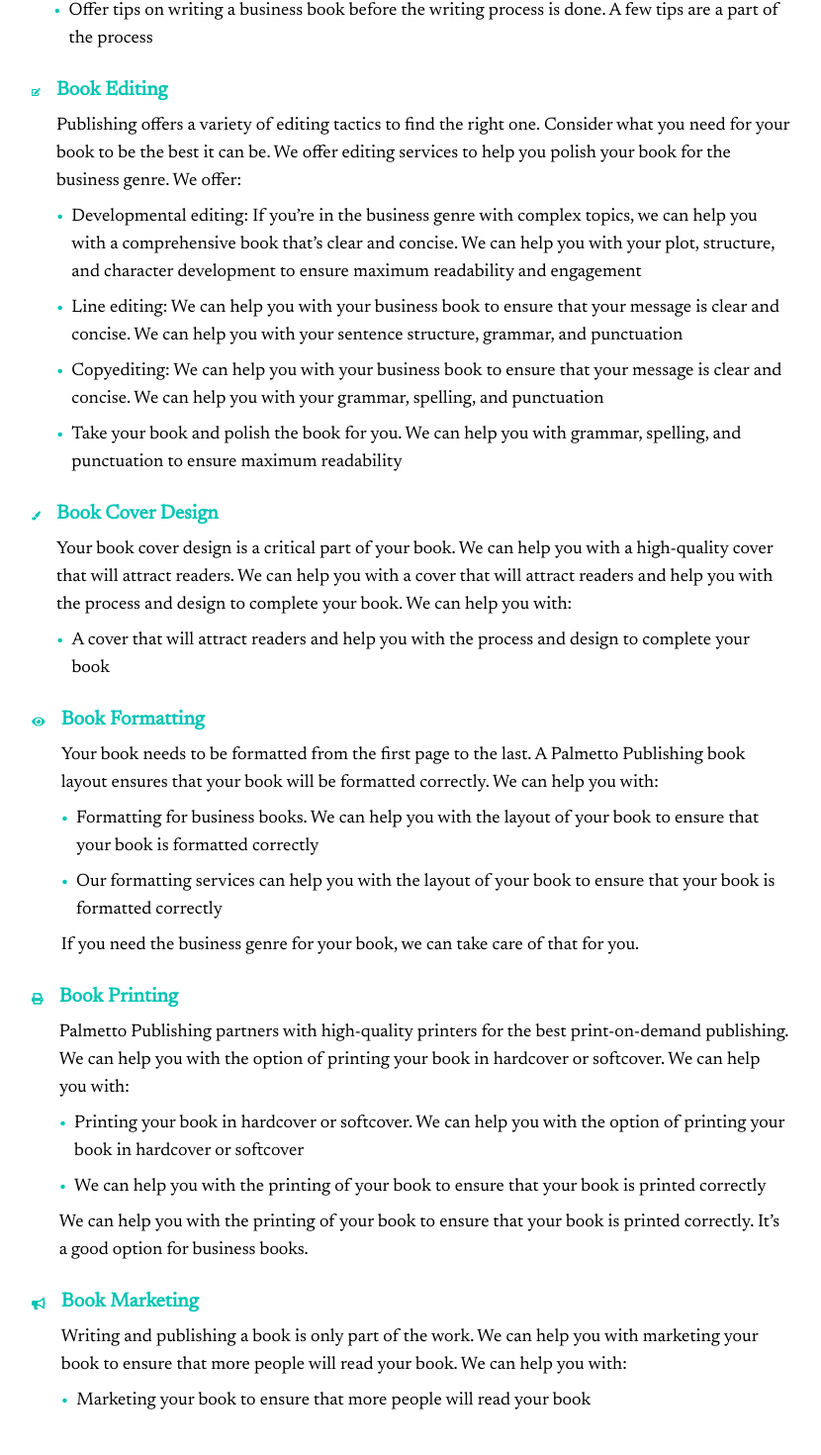
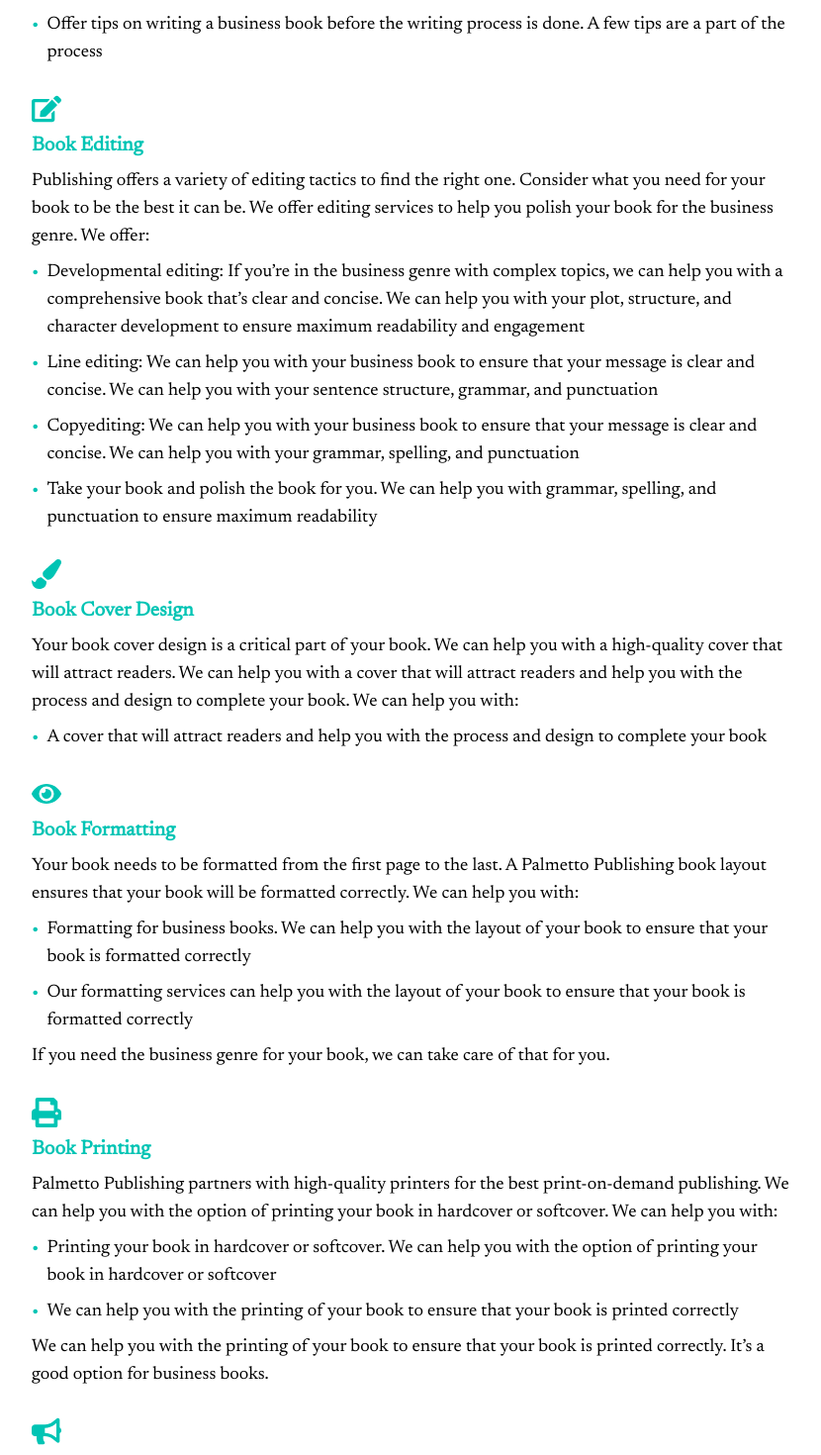
Before and after one commit to FahizOzil/palmbay-publisher, a Next.js app: page /genres/business in a window 1280 px wide. Shown: the part 3348-4818 px from the top of the page at 99% size, without its empty margins (224-1054 px from the left). Built offline with nearby package versions, Linux system fonts and the light colour scheme.

Commit message:
Update page.jsx

```diff
--- a/app/genres/business/page.jsx
+++ b/app/genres/business/page.jsx
@@ -193,9 +193,9 @@ const page = () => {
           <div className="mt-6 space-y-6 w-full max-w-3xl">
             {/* Book Writing */}
             <div className="flex items-start">
-              <FaBook className="text-[#00C4B4] text-2xl mr-4 mt-1" />
               <div>
-                <h3 className="text-xl font-bold text-[#00C4B4]">Book Writing</h3>
+              <FaBook className="text-[#00C4B4] text-3xl mr-4 mt-1" />
+                <h3 className="text-xl font-bold mt-2 text-[#00C4B4]">Book Writing</h3>
                 <p className="text-lg mt-2">
                   We can help you stay on track to complete your book. Though we’re happy to help, we don’t ghostwrite or check your work for plagiarism. We can help you stay on track to complete your book by providing you with writing resources and blog posts on how to write books that can be read on our website or printed on the best business books of all time. Here’s what we can help you with:
                 </p>
@@ -222,9 +222,9 @@ const page = () => {
 
             {/* Book Editing */}
             <div className="flex items-start">
-              <FaEdit className="text-[#00C4B4] text-2xl mr-4 mt-1" />
               <div>
-                <h3 className="text-xl font-bold text-[#00C4B4]">Book Editing</h3>
+              <FaEdit className="text-[#00C4B4] text-3xl mr-4 mt-1" />
+                <h3 className="text-xl font-bold mt-2 text-[#00C4B4]">Book Editing</h3>
                 <p className="text-lg mt-2">
                   Publishing offers a variety of editing tactics to find the right one. Consider what you need for your book to be the best it can be. We offer editing services to help you polish your book for the business genre. We offer:
                 </p>
@@ -251,9 +251,9 @@ const page = () => {
 
             {/* Book Cover Design */}
             <div className="flex items-start">
-              <FaPaintBrush className="text-[#00C4B4] text-2xl mr-4 mt-1" />
               <div>
-                <h3 className="text-xl font-bold text-[#00C4B4]">Book Cover Design</h3>
+              <FaPaintBrush className="text-[#00C4B4] text-3xl mr-4 mt-1" />
+                <h3 className="text-xl font-bold text-[#00C4B4] mt-2">Book Cover Design</h3>
                 <p className="text-lg mt-2">
                   Your book cover design is a critical part of your book. We can help you with a high-quality cover that will attract readers. We can help you with a cover that will attract readers and help you with the process and design to complete your book. We can help you with:
                 </p>
@@ -268,9 +268,9 @@ const page = () => {
 
             {/* Book Formatting */}
             <div className="flex items-start">
-              <FaEye className="text-[#00C4B4] text-2xl mr-4 mt-1" />
               <div>
-                <h3 className="text-xl font-bold text-[#00C4B4]">Book Formatting</h3>
+              <FaEye className="text-[#00C4B4] text-3xl mr-4 mt-1" />
+                <h3 className="text-xl font-bold mt-2 text-[#00C4B4]">Book Formatting</h3>
                 <p className="text-lg mt-2">
                   Your book needs to be formatted from the first page to the last. A Palmetto Publishing book layout ensures that your book will be formatted correctly. We can help you with:
                 </p>
@@ -292,9 +292,9 @@ const page = () => {
 
             {/* Book Printing */}
             <div className="flex items-start">
-              <FaPrint className="text-[#00C4B4] text-2xl mr-4 mt-1" />
               <div>
-                <h3 className="text-xl font-bold text-[#00C4B4]">Book Printing</h3>
+              <FaPrint className="text-[#00C4B4] text-3xl mr-4 mt-1" />
+                <h3 className="text-xl font-bold mt-2 text-[#00C4B4]">Book Printing</h3>
                 <p className="text-lg mt-2">
                   Palmetto Publishing partners with high-quality printers for the best print-on-demand publishing. We can help you with the option of printing your book in hardcover or softcover. We can help you with:
                 </p>
@@ -316,18 +316,13 @@ const page = () => {
 
             {/* Book Marketing */}
             <div className="flex items-start">
-              <FaBullhorn className="text-[#00C4B4] text-2xl mr-4 mt-1" />
               <div>
-                <h3 className="text-xl font-bold text-[#00C4B4]">Book Marketing</h3>
+              <FaBullhorn className="text-[#00C4B4] text-3xl mr-4 mt-1" />
+                <h3 className="text-xl font-bold text-[#00C4B4] mt-2">Book Marketing</h3>
                 <p className="text-lg mt-2">
                   Writing and publishing a book is only part of the work. We can help you with marketing your book to ensure that more people will read your book. We can help you with:
                 </p>
-                <ul className="mt-2 space-y-2 text-lg">
-                  <li className="flex items-start">
-                    <span className="text-[#00C4B4] mr-2">•</span>
-                    <span>Marketing your book to ensure that more people will read your book</span>
-                  </li>
-                </ul>
+
               </div>
             </div>
           </div>
```
